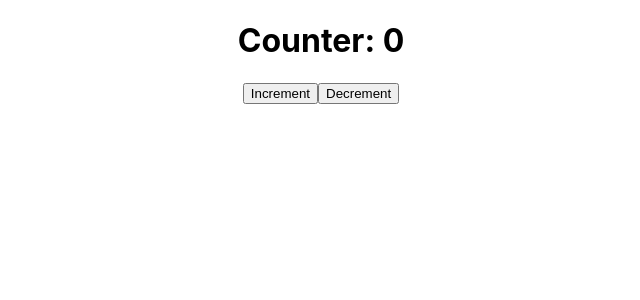
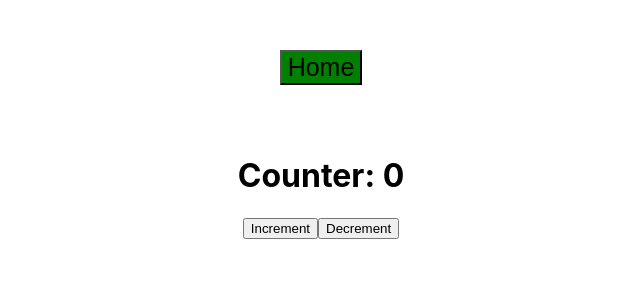
Before and after one commit to BaseBenjamin13/react-practice, a React (Create React App) app: page /counter in a window 1280 px wide. Shown: the top 300 px of the page, without its empty margins (319-959 px from the left). Built offline with nearby package versions, Linux system fonts and the light colour scheme.

Commit message:
adding home link/button

```diff
--- a/src/components/Counter.js
+++ b/src/components/Counter.js
@@ -1,10 +1,14 @@
 import React, { useState } from 'react'
+import HomeButton from './HomeButton';
 
 function Counter() {
     const [count, setCount] = useState(0);
 
     return (
         <div>
+
+            <HomeButton />
+
             <h1>Counter: {count}</h1>
             <button onClick={() => setCount(count+1)}>Increment</button>
             <button onClick={() => setCount(count-1)}>Decrement</button>
--- /dev/null
+++ b/src/components/HomeButton.js
@@ -0,0 +1,16 @@
+import React from 'react'
+import { Link } from 'react-router-dom'
+
+function HomeButton() {
+  return (
+    <div>
+        <Link to='/' >
+            <button style={{margin: 50, fontSize: 25, backgroundColor: "green"}}>
+                Home
+            </button>
+        </Link>
+    </div>
+  )
+}
+
+export default HomeButton
```
